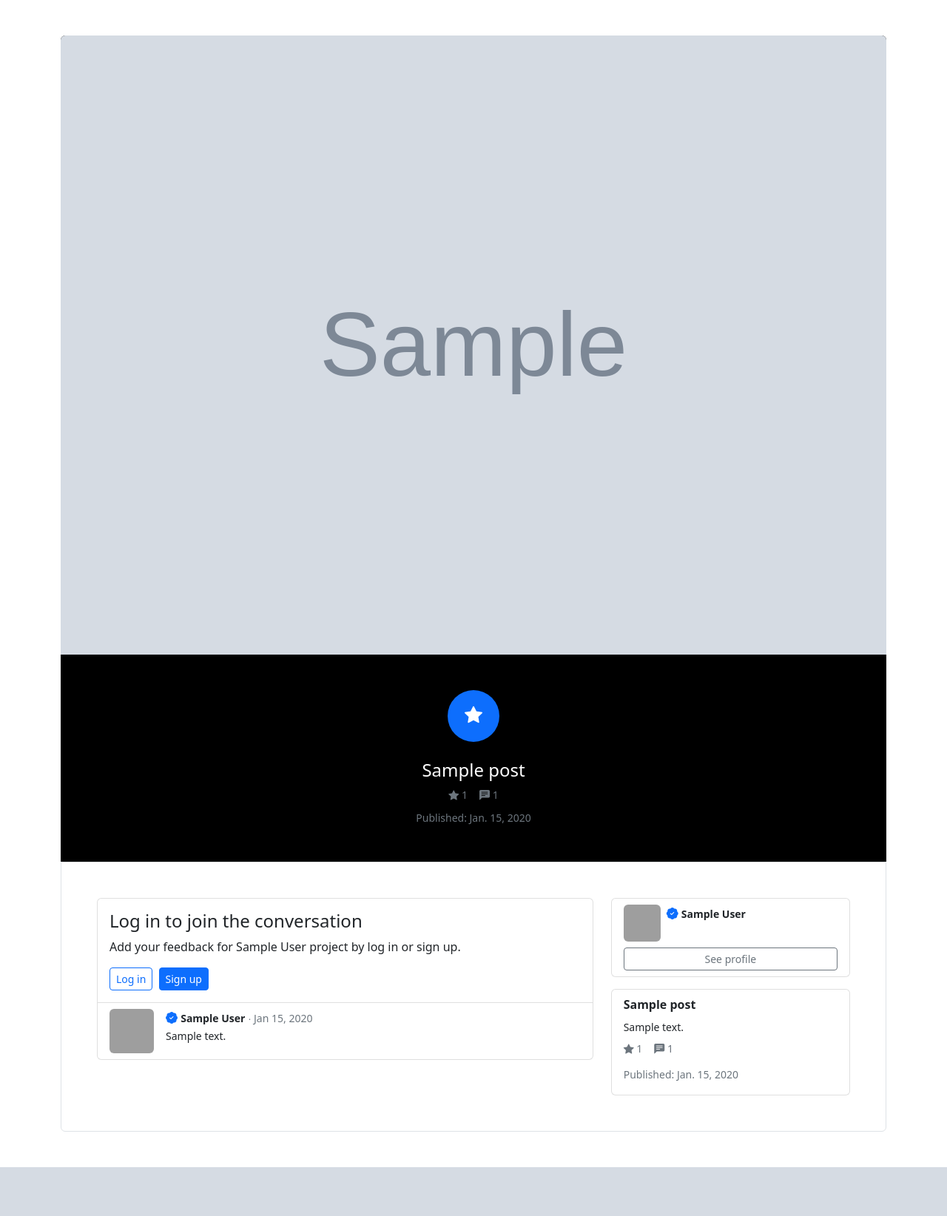
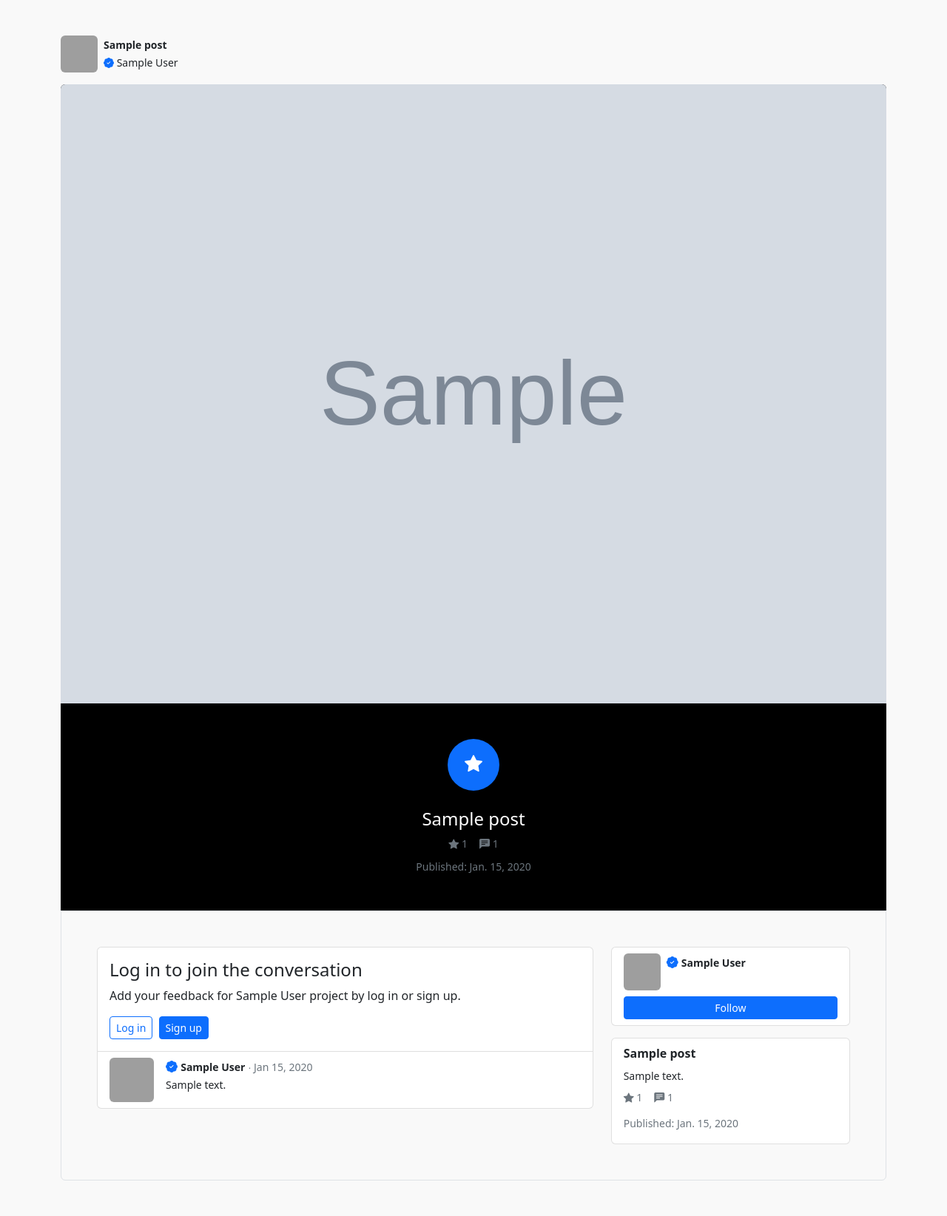
Before and after one commit to HardCodeMatter/photogram, a Django app: page /post/1/ in a window 1280 px wide. Shown: the whole page at 74% size. Before the commit the page ends 1578 px from the top, so only its background shows below. Run offline with Django 4.2, Linux system fonts and the light colour scheme; tables that the repository leaves empty hold one stand-in row (values such as "Sample post"); grey boxes marked "Sample" are stand-in pictures; some libraries are stand-ins or nearby versions; grey boxes are pictures that could not be loaded.

Commit message:
Created Post form, added Post update and delete views, configured layout.

```diff
--- a/main/forms.py
+++ b/main/forms.py
@@ -1,5 +1,11 @@
 from django import forms
-from main.models import Comment
+from main.models import Post, Comment
+
+
+class PostForm(forms.ModelForm):
+    class Meta:
+        model = Post
+        fields = ('image', 'title', 'description',)
 
 
 class CommentForm(forms.Form):
--- a/main/templates/main/post_detail.html
+++ b/main/templates/main/post_detail.html
@@ -4,6 +4,28 @@
 
 {% block content %}
     <div class="container mt-5 mb-5">
+        <div class="d-flex gap-2 mb-3">
+            <img class="rounded" style="width: 50px; height: 50px;" src="https://forkast.news/wp-content/uploads/2022/03/NFT-Avatar.png">
+
+            <div>
+                <div>
+                    <small>
+                        <span class="fw-bold">{{ post.title }}</span>
+                        {% if user.is_authenticated %}
+                            ∙ <a class="text-decoration-none" href="{% url 'post_update' post.id %}">Update</a>
+                        {% endif %}
+                    </small>
+                </div>
+
+                <small>
+                    {% if post.author.is_verified %}
+                        <i class="bi bi-patch-check-fill text-primary"></i>
+                    {% endif %}
+                    {{ post.author }}
+                </small>
+            </div>
+        </div>
+
         <div class="bg-black text-center rounded-top">
             <img src="{{ post.image.url }}" class="w-100 rounded-top" alt="">
 
@@ -93,10 +115,10 @@
                                     </div>
                                 </div>
 
-                                {% if not post.author %}
+                                {% if user != post.author %}
                                     <a href="" class="btn btn-sm btn-primary w-100">Follow</a>
                                 {% else %}
-                                    <a href="" class="btn btn-sm btn-outline-secondary w-100">See profile</a>
+                                    <a href="" class="btn btn-sm btn-outline-primary w-100">See profile</a>
                                 {% endif %}
                             </div>
                         </div>
--- a/main/urls.py
+++ b/main/urls.py
@@ -4,6 +4,8 @@ from . import views
 urlpatterns = [
     path('', views.post_list_view, name='post_list'),
     path('post/<int:id>/', views.post_detail_view, name='post_detail'),
+    path('post/<int:id>/update/', views.post_update_view, name='post_update'),
+    path('post/<int:id>/delete/', views.post_delete_view, name='post_delete'),
 
     path('post/<int:id>/like/', views.like_add_view, name='like_add'),
 ]
--- a/main/views.py
+++ b/main/views.py
@@ -1,8 +1,9 @@
+from django.shortcuts import render, redirect, HttpResponse
+from django.contrib.auth.decorators import login_required
 from typing import List
-from django.shortcuts import render, redirect, HttpResponse
 from main.models import Post, Comment
 from main.services import PostService, CommentService
-from main.forms import CommentForm
+from main.forms import PostForm, CommentForm
 
 
 def post_list_view(request: HttpResponse) -> HttpResponse:
@@ -43,7 +44,50 @@ def post_detail_view(request: HttpResponse, id: int) -> HttpResponse:
 
     return render(request, 'main/post_detail.html', context)
 
+@login_required
+def post_update_view(request: HttpResponse, id: int) -> HttpResponse:
+    post_service = PostService()
+    post: Post = post_service.get_object_by_id(id)
 
+    if request.user != post.author:
+        return redirect(f'/post/{id}/')
+
+    if request.method == 'POST':
+        form = PostForm(request.POST, request.FILES, instance=post)
+
+        if form.is_valid():
+            post_service.update_object(
+                id,
+                image=form.cleaned_data['image'],
+                title=form.cleaned_data['title'],
+                description=form.cleaned_data['description'],
+            )
+
+            return redirect(f'/post/{id}/update/')
+    else:
+        form = PostForm(instance=post)
+
+    context = {
+        'form': form,
+        'post': post,
+    }
+
+    return render(request, 'main/post_update.html', context)
+
+@login_required
+def post_delete_view(request: HttpResponse, id: int) -> HttpResponse:
+    post_service = PostService()
+    post: Post = post_service.get_object_by_id(id)
+
+    if request.user != post.author:
+        return redirect(f'/post/{id}/')
+
+    post_service.delete_object(id)
+
+    return redirect(f'/')
+
+
+@login_required
 def like_add_view(request: HttpResponse, id: int) -> HttpResponse:
     post_service = PostService()
     post: Post = post_service.get_object_by_id(id)
--- a/templates/base.html
+++ b/templates/base.html
@@ -6,7 +6,7 @@
     <link rel="stylesheet" href="https://cdn.jsdelivr.net/npm/bootstrap-icons@1.10.4/font/bootstrap-icons.css">
     <title>Photogram</title>
 </head>
-<body>
+<body style="background: #f9f9f9;">
     <div>
         {% block content %}{% endblock %}
     </div>
```
Also changed, not shown: main/templates/main/post_update.html (added, +28 -0 lines).
